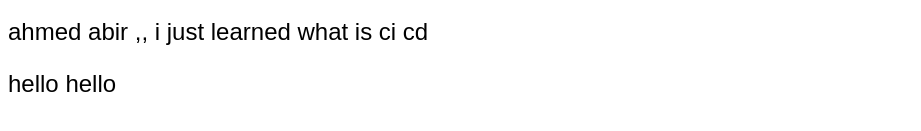
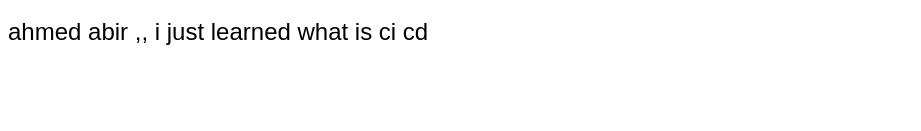
Before and after one commit to Aabir12/clickfast, a plain HTML site: page frontend/index.html in a window 1280 px wide. Shown: the part 441-572 px from the top of the page, without its empty margins (0-921 px from the left). Drawn offline with Linux system fonts and the light colour scheme.

Commit message:
make a err

```diff
--- a/frontend/index.html
+++ b/frontend/index.html
@@ -22,7 +22,7 @@
         </div>
     </div>
     <p>ahmed abir ,, i just learned what is ci cd </p>
-    <p>hello hello</p>
+    <phello hell
 
     <script src="script.js"></script>
 </body>
```
Also changed, not shown: .github/workflows/docker-image.yml.
